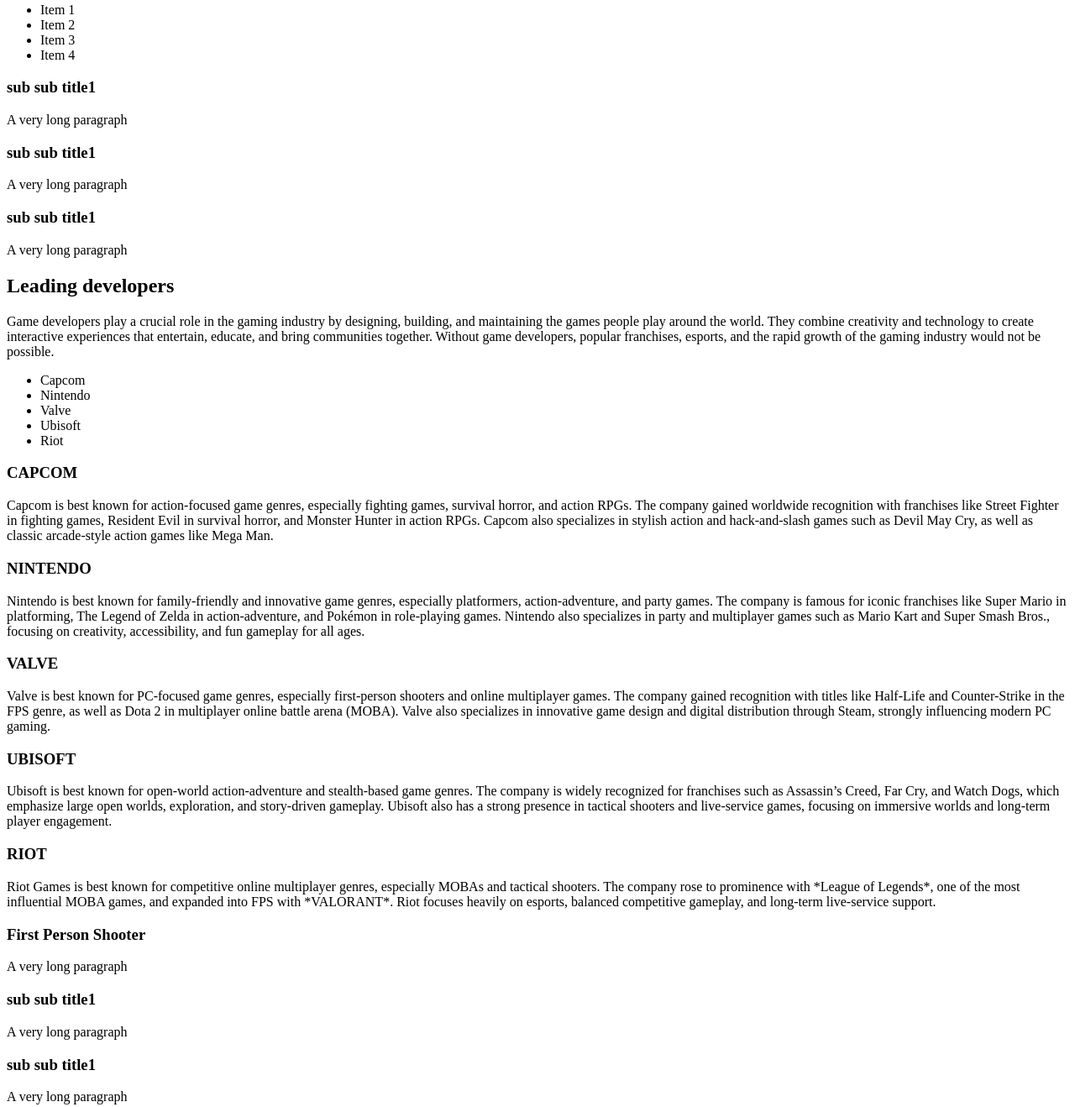
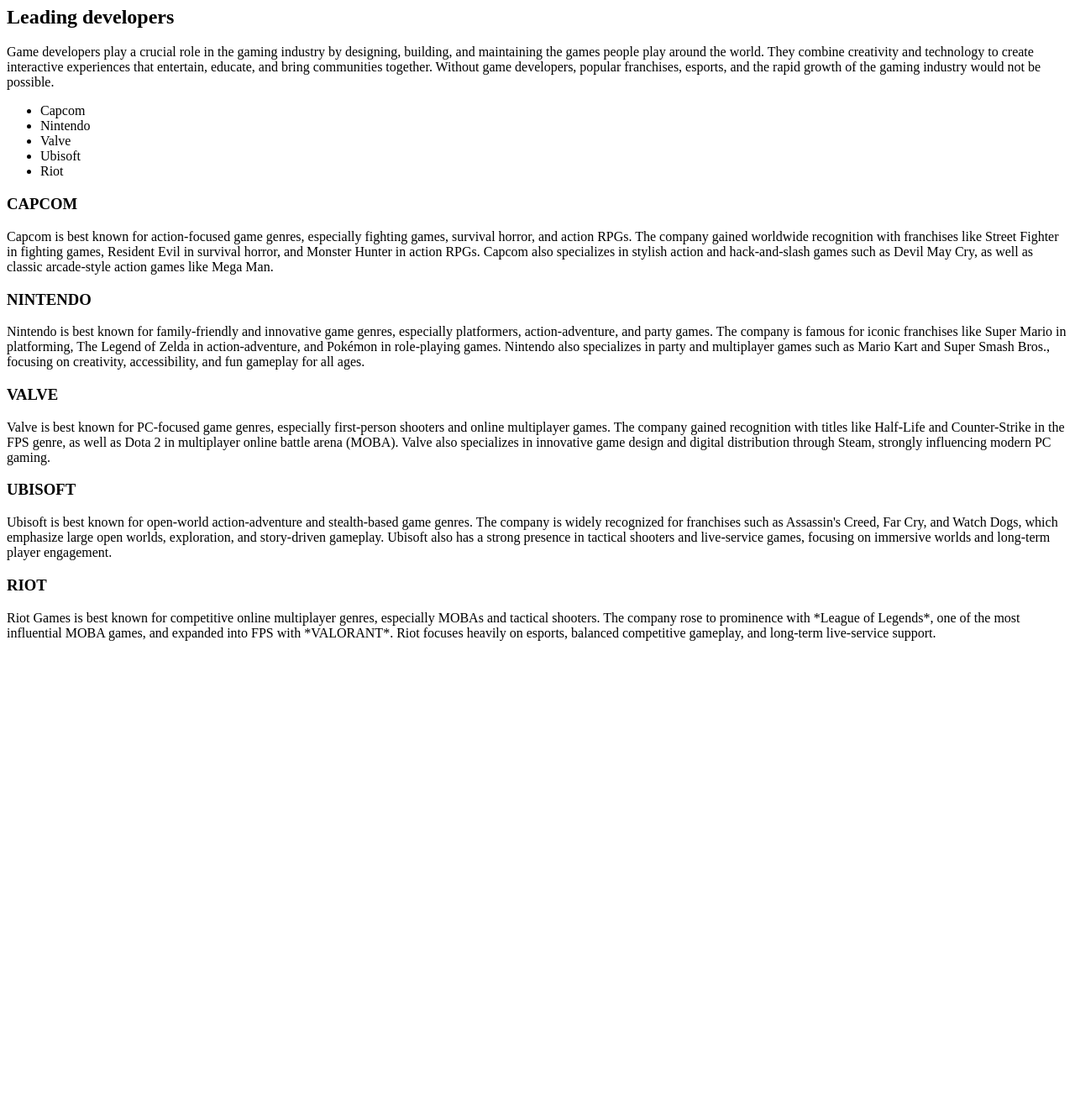
Before and after one commit to Danlertt/games, a plain HTML site: page index.html in a window 1280 px wide. Shown: the part 455-1773 px from the top of the page at 84% size. After the commit the page ends 1234 px from the top, so only its background shows below. Drawn offline with Linux system fonts and the light colour scheme.

Commit message:
Culled unused html

```diff
--- a/index.html
+++ b/index.html
@@ -54,18 +54,6 @@
         contemporary games.
       </li>
     </ul>
-    <ul>
-      <li>Item 1</li>
-      <li>Item 2</li>
-      <li>Item 3</li>
-      <li>Item 4</li>
-    </ul>
-    <h3>sub sub title1</h3>
-    <p>A very long paragraph</p>
-    <h3>sub sub title1</h3>
-    <p>A very long paragraph</p>
-    <h3>sub sub title1</h3>
-    <p>A very long paragraph</p>
 
     <h2>Leading developers</h2>
     <p>
@@ -109,7 +97,7 @@
     <h3>UBISOFT</h3>
     <p>
       Ubisoft is best known for open-world action-adventure and stealth-based game genres. The
-      company is widely recognized for franchises such as Assassin’s Creed, Far Cry, and Watch Dogs,
+      company is widely recognized for franchises such as Assassin's Creed, Far Cry, and Watch Dogs,
       which emphasize large open worlds, exploration, and story-driven gameplay. Ubisoft also has a
       strong presence in tactical shooters and live-service games, focusing on immersive worlds and
       long-term player engagement.
@@ -121,11 +109,5 @@
       influential MOBA games, and expanded into FPS with *VALORANT*. Riot focuses heavily on
       esports, balanced competitive gameplay, and long-term live-service support.
     </p>
-    <h3>First Person Shooter</h3>
-    <p>A very long paragraph</p>
-    <h3>sub sub title1</h3>
-    <p>A very long paragraph</p>
-    <h3>sub sub title1</h3>
-    <p>A very long paragraph</p>
   </body>
 </html>
```
